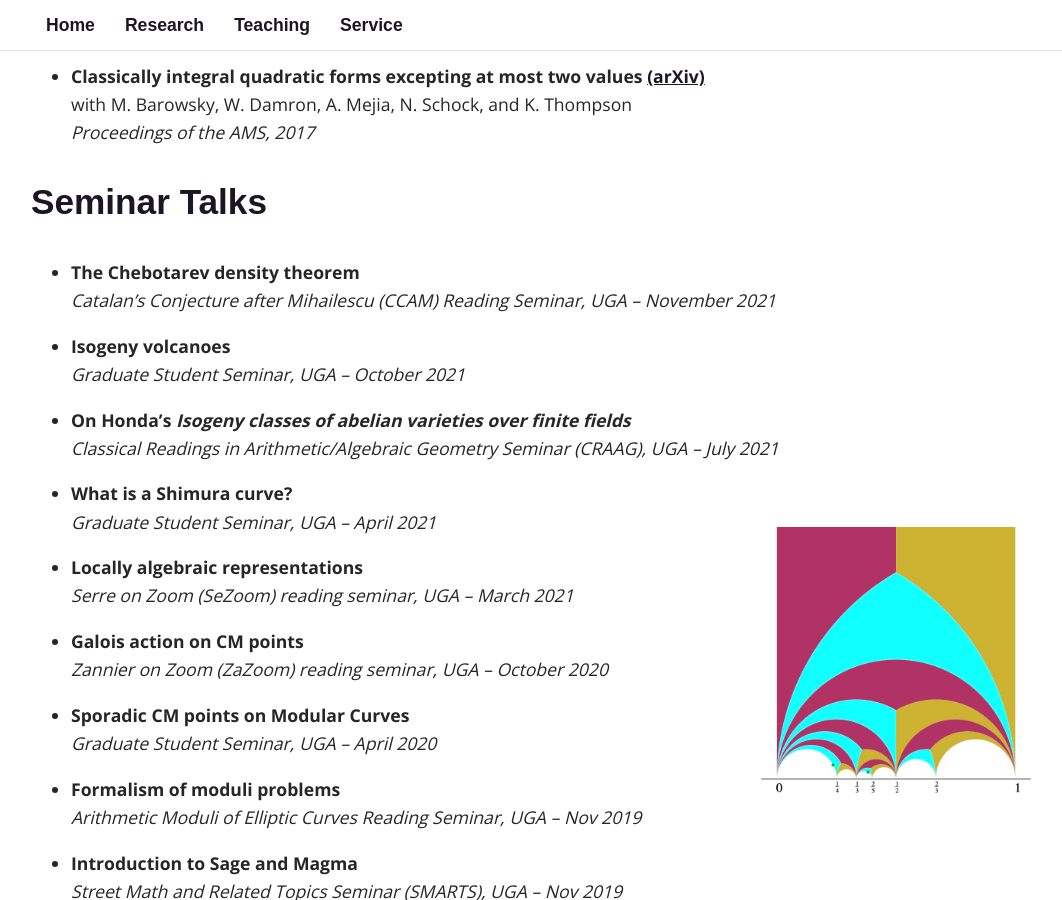
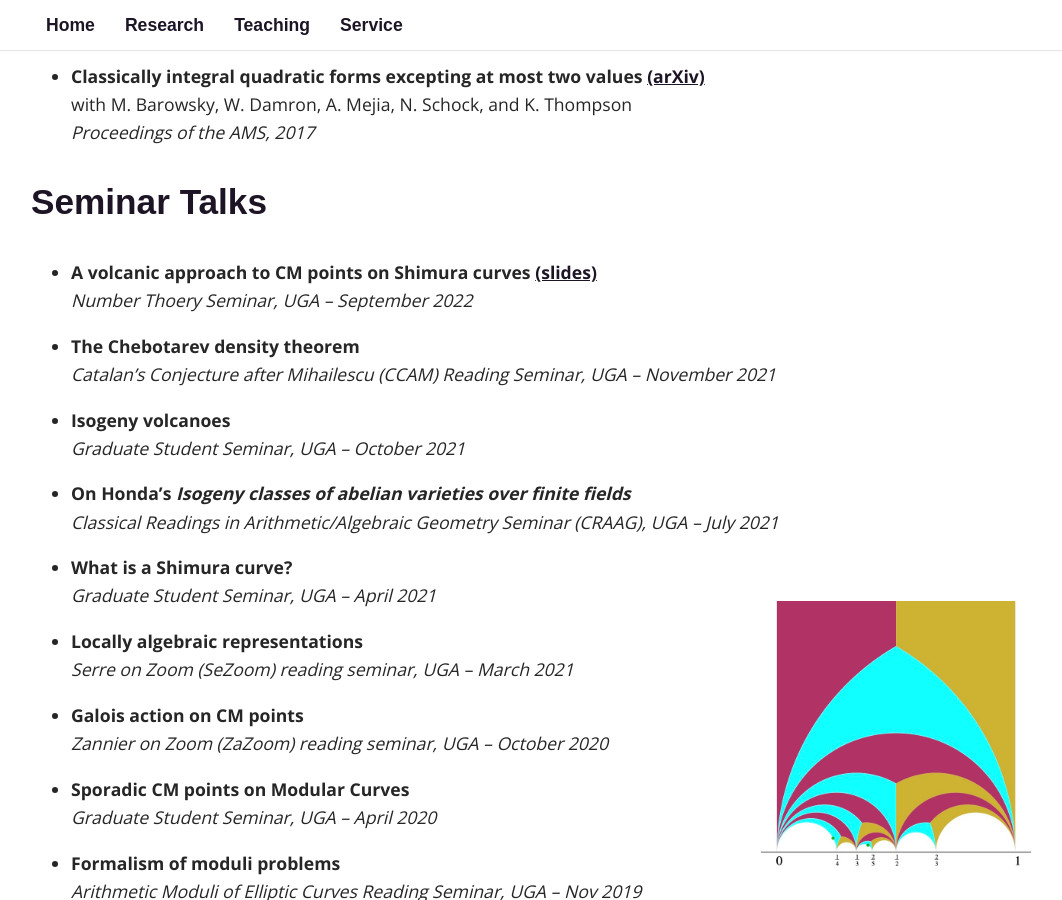
Before and after one commit to fsaia/site, a Jekyll site: the page built from _pages/02_research.md, in a window 1280 px wide and 900 px high, scrolled down 899 px. Shown: the whole window, without its empty margins (159-1221 px from the left). Built offline with Jekyll 4.4.1, drawn with Linux system fonts in a browser that asks for light colours; some web fonts are replaced.

Commit message:
Update 02_research.md

```diff
--- a/_pages/02_research.md
+++ b/_pages/02_research.md
@@ -38,6 +38,9 @@
 
 
 ## Seminar Talks
+
+* **A volcanic approach to CM points on Shimura curves** [(slides)](https://drive.google.com/file/d/1SFIaD_L5qzTWFflh4q2MtCU18h-MxPrc/view?usp=sharing)
+	*Number Thoery Seminar, UGA -- September 2022*
 
 * **The Chebotarev density theorem**
 	*Catalan’s Conjecture after Mihailescu (CCAM) Reading Seminar, UGA -- November 2021*
```
Also changed, not shown: other parts of _pages/02_research.md (+1 -1 lines).
